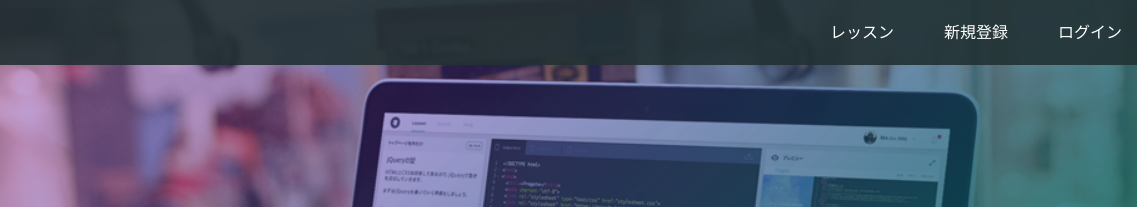
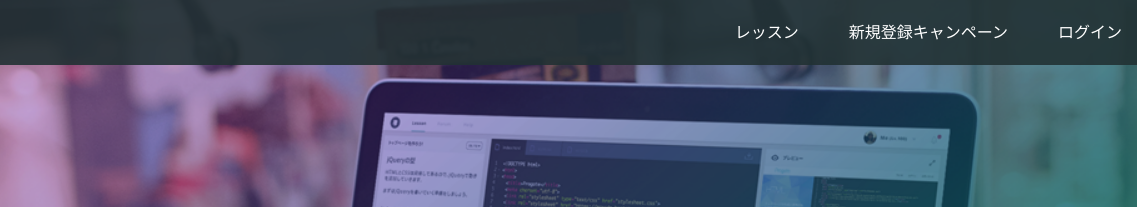
Before and after one commit to kayama-shinta/kayama-shinta.github.io, a plain HTML site: page index.html in a window 1280 px wide. Shown: the top 207 px of the page, 143-1280 px from the left. Drawn offline with Linux system fonts and the light colour scheme.

Commit message:
Update index.html

```diff
--- a/index.html
+++ b/index.html
@@ -16,7 +16,7 @@
       <span class="fa fa-bars menu-icon"></span>
       <div class="header-right">
         <a href="#">レッスン</a>
-        <a href="#">新規登録</a>
+        <a href="#">新規登録キャンペーン</a>
         <a href="#" class="login">ログイン</a>
       </div>
     </div>
```
